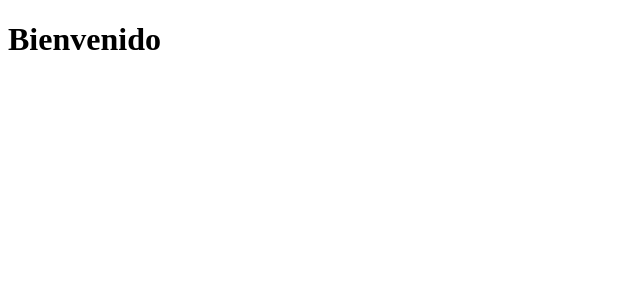
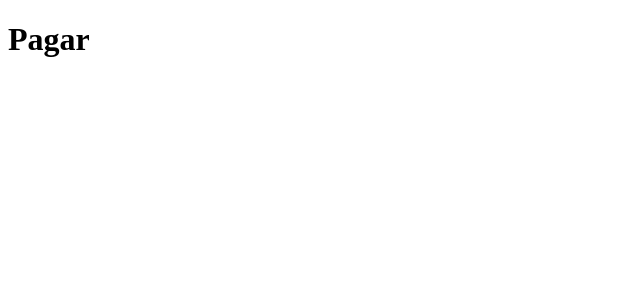
Before and after one commit to Abel-Mendoza-Vera/proyectoncm, a React (Vite) app: page /cliente/pagar in a window 1280 px wide. Shown: the top 300 px of the page, without its empty margins (0-640 px from the left). Built offline with nearby package versions, Linux system fonts and the light colour scheme.

Commit message:
Agregando las rutas iniciales

```diff
--- a/package.json
+++ b/package.json
@@ -9,8 +9,10 @@
     "preview": "vite preview"
   },
   "dependencies": {
+    "axios": "^1.2.3",
     "react": "^18.2.0",
-    "react-dom": "^18.2.0"
+    "react-dom": "^18.2.0",
+    "react-router-dom": "^6.7.0"
   },
   "devDependencies": {
     "@types/react": "^18.0.26",
--- a/src/App.jsx
+++ b/src/App.jsx
@@ -1,14 +1,11 @@
-import { useState } from 'react'
-import reactLogo from './assets/react.svg'
+import Enrutador from "./components/Enrutador"
 
 function App() {
-  const [count, setCount] = useState(0)
 
   return (
-    <div className="App">
-      <h1>Bienvenido</h1>
-
-    </div>
+    <>
+    <Enrutador></Enrutador>
+    </>
   )
 }
 
--- /dev/null
+++ b/src/components/Enrutador.jsx
@@ -0,0 +1,38 @@
+import { BrowserRouter, Routes, Route } from 'react-router-dom'
+
+const Enrutador = () => {
+    return (
+        <BrowserRouter>
+            <Routes>
+                {/* Vista general */}
+                <Route path='/' element={ <><h1>Inico</h1></> } />
+
+                {/* Ruta para el inicio de sesion */}
+                <Route path='/iniciar_sesion' element={ <><h1>Login</h1></> } />
+                <Route path='/registrar' element={ <><h1>Regitrar cliente</h1></> } />
+
+                {/* Rutas administrativas */}
+                <Route path='/admin/*' >
+                    <Route path='cursos' element={ <><h1>Cursos</h1></> } />
+                    <Route path='lecciones' element={ <><h1>Lecciones</h1></> } />
+                    <Route path='cuestionarios' element={ <><h1>Cuestionarios</h1></> } />
+                    <Route path='preguntas' element={ <><h1>Preguntas</h1></> } />
+                    <Route path='empleados' element={ <><h1>Empleados</h1></> } />
+                    <Route path='usuarios' element={ <><h1>Usuarios</h1></> } />
+                </Route>
+
+                {/* Rutas del cliente */}
+                <Route path='/cliente/*' >
+                    <Route path='mis_cursos' element={ <><h1>Cursos (Cliente)</h1></> } />
+                    <Route path='perfil' element={ <><h1>Perfil</h1></> } />
+                    <Route path='comprar' element={ <><h1>Comprar</h1></> } />
+                    <Route path='pagar' element={ <><h1>Pagar</h1></> } />
+                    <Route path='pagar' element={ <><h1>Pagar</h1></> } />
+                </Route>
+
+            </Routes>
+        </BrowserRouter>
+    )
+}
+
+export default Enrutador
```
Also changed, not shown: 2 other files (tests, documents, lock files or other folders).
